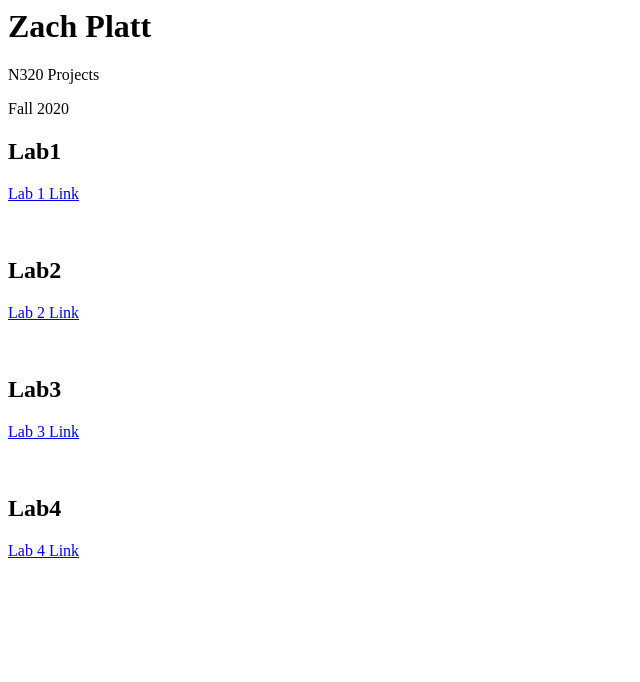
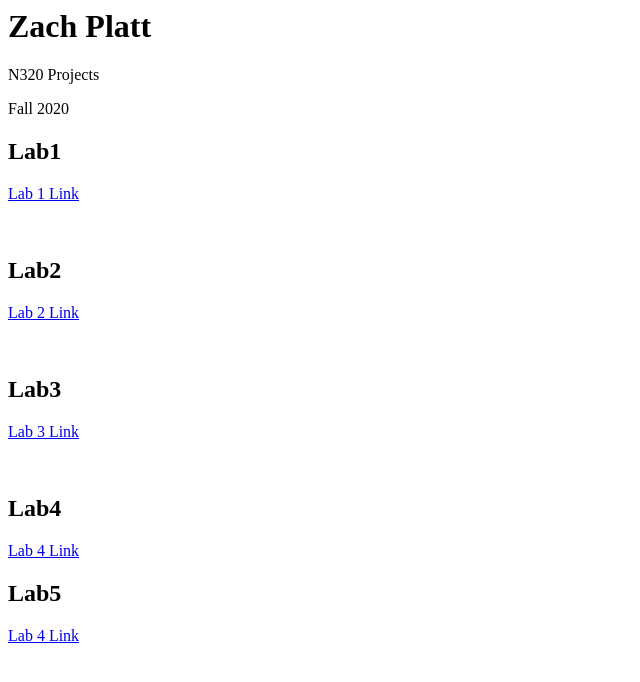
Before and after one commit to zplatt14/n320fall2020, a plain HTML site: page index.html in a window 1280 px wide. Shown: the whole page, without its empty margins (0-640 px from the left). Drawn offline with Linux system fonts and the light colour scheme.

Commit message:
Update index.html

```diff
--- a/index.html
+++ b/index.html
@@ -16,5 +16,7 @@
         <br>
         <h2>Lab4</h2>
         <p><a href="labs/lab4/index.html">Lab 4 Link</a></p>
+        <h2>Lab5</h2>
+        <p><a href="labs/lab5/index.html">Lab 4 Link</a></p>
     </body>
 </html>
```
